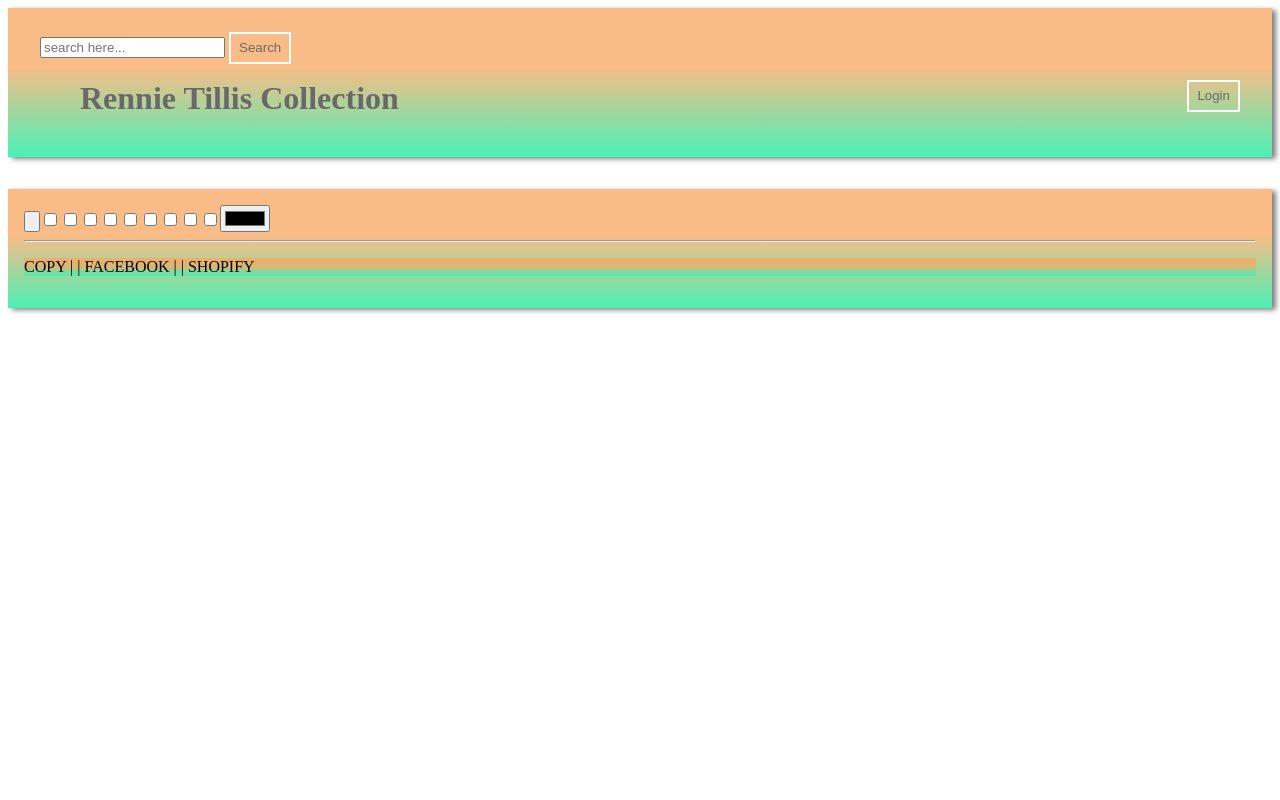
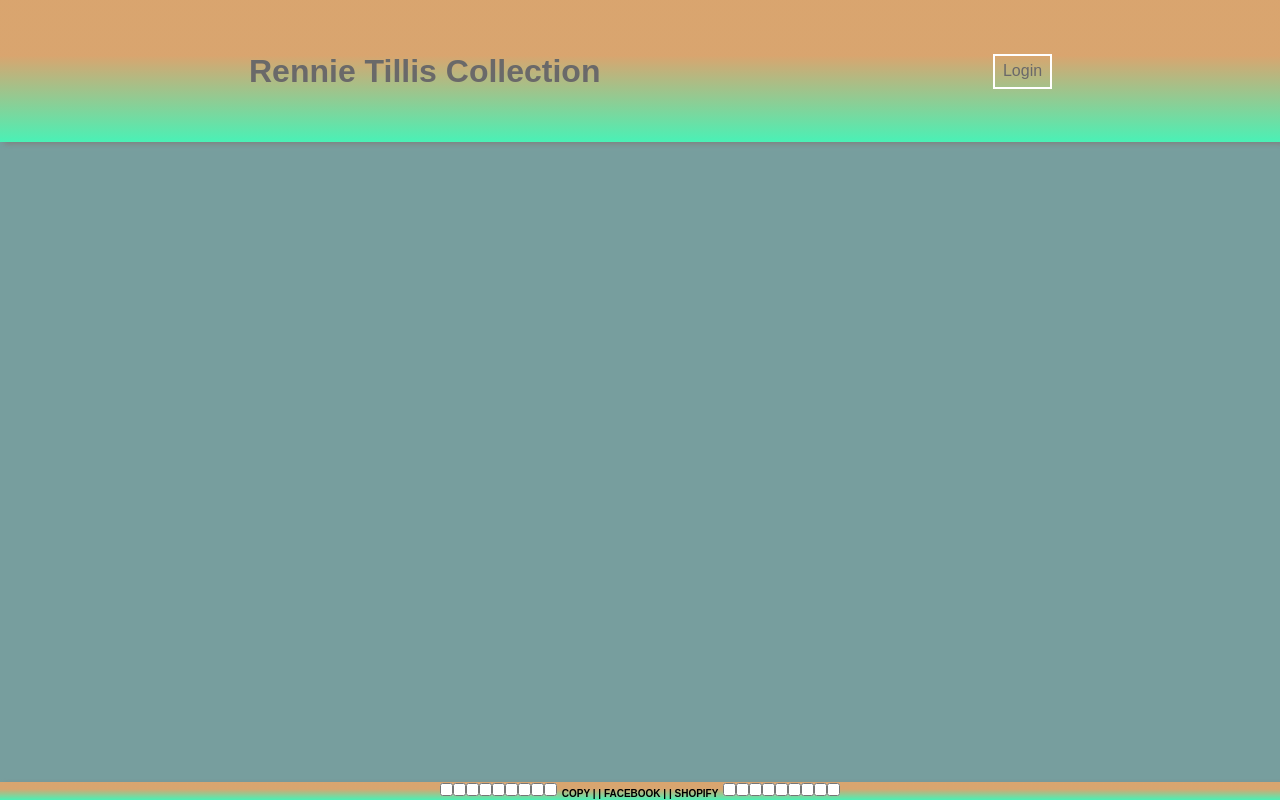
Before and after one commit to WisecarverWorks/RenKaw, a React (Create React App) app in the folder frontend/: page /renniedatabase in a window 1280 px wide. Built offline with nearby package versions, Linux system fonts and the light colour scheme.

Commit message:
fix: Updated layout, navbar, footer.

```diff
--- a/frontend/src/App.css
+++ b/frontend/src/App.css
@@ -1,18 +1,18 @@
-/* @import url("https://fonts.googleapis.com/css2?family=Poppins:wght@300;400&display=swap");
+@import url("https://fonts.googleapis.com/css2?family=Poppins:wght@300;400&display=swap");
 
 
 *,
 *::before,
 *::after {
-  margin: 0;
-  padding: 0;
+  margin: auto;
+  padding: inherit;
   box-sizing: inherit;
 }
 
 html {
   background-color: rgb(119, 158, 158);
   box-sizing: border-box;
-  font-family: "Poppins", sans-serif;
+  font-family: "Ununtu", sans-serif;
 }
 ul {
 }
@@ -60,8 +60,4 @@
   padding: 8px 16px;
   font-size: 12px;
 
-} */
-.app {
-background: linear-gradient(180deg, rgba(2,0,36,1) 0%, rgba(185,98,21,0.7609179413953081) 39%, rgba(0,212,255,1) 100%);
-
 }
--- a/frontend/src/App.js
+++ b/frontend/src/App.js
@@ -12,10 +12,13 @@
 
 // Util Imports
 import PrivateRoute from "./utils/PrivateRoute";
+import RennieDatabase from "./pages/RennieDatabase/RennieDatabase";
 
 
 
-  function App() {
+
+function App() {
+
     return (
       <div>
         <Navbar />
@@ -24,7 +27,12 @@
             path="/"
             element={
               <PrivateRoute>
-                <HomePage />
+                <ol>
+                  <RennieDatabase  />
+                </ol>
+                <ul>
+                  <HomePage />
+                </ul>
               </PrivateRoute>
             }
           />
@@ -33,7 +41,7 @@
         </Routes>
         <Footer />
       </div>
-    );
-  }
+  );
+}
 
-  export default App;
+export default App;
--- a/frontend/src/components/Footer/Footer.css
+++ b/frontend/src/components/Footer/Footer.css
@@ -1,21 +1,18 @@
 footer {
+  margin: auto;
   background: rgb(2,0,36);
   background: linear-gradient(180deg, rgba(248, 167, 96, 0.761) 39%, rgb(74, 241, 182) 100%);
   box-shadow: 4px 2px 5px gray;
   font: rgb(106, 105, 105);
-  margin-bottom: .5rem;
-  padding: 1rem 1rem;
-
-
-
-  /* background-color:skyblue;
+  margin-bottom: auto;
+  padding: .66rem .66rem;
   position: fixed;
   bottom: 0;
   font-size: x-small;
   left: 0;
   padding:.1rem;
   text-align: center;
-  width: 100%; */
+  width: 100%;
 }
 p {
   background: linear-gradient(180deg, rgba(248, 167, 96, 0.761) 39%, rgb(74, 241, 182) 100%);
--- a/frontend/src/components/Footer/Footer.jsx
+++ b/frontend/src/components/Footer/Footer.jsx
@@ -3,7 +3,6 @@
 const Footer = () => {
   return (
     <footer>
-      <input type='button' size='large'></input>
        <input type='checkbox'></input>
        <input type='checkbox'></input>
        <input type="checkbox"></input>
@@ -13,9 +12,16 @@
        <input type='checkbox'></input>
        <input type='checkbox'></input>
        <input type="checkbox"></input>
-       <input type="color"></input>
-          <hr></hr>
-        <p> COPY | | FACEBOOK | | SHOPIFY </p>
+        <b> COPY | | FACEBOOK | | SHOPIFY </b>
+        <input type='checkbox'></input>
+       <input type='checkbox'></input>
+       <input type="checkbox"></input>
+       <input type='checkbox'></input>
+       <input type='checkbox'></input>
+       <input type="checkbox"></input>
+       <input type='checkbox'></input>
+       <input type='checkbox'></input>
+       <input type="checkbox"></input>
     </footer>
   );
 };
--- a/frontend/src/components/NavBar/NavBar.css
+++ b/frontend/src/components/NavBar/NavBar.css
@@ -5,7 +5,7 @@
 }
 
 li {
-  font-size: 1rem;
+  font-size: .5rem;
 }
 
 .navBar {
@@ -17,8 +17,8 @@
   background: linear-gradient(180deg, rgba(248, 167, 96, 0.761) 39%, rgb(74, 241, 182) 100%);
   box-shadow: 4px 2px 5px gray;
   color: rgb(106, 105, 105);
-  margin-bottom: 2rem;
-  padding: 1.5rem 2rem;
+  margin-bottom: auto;
+  padding: .66rem .66rem;
 }
 
 .navBar button {
--- a/frontend/src/components/NavBar/NavBar.jsx
+++ b/frontend/src/components/NavBar/NavBar.jsx
@@ -14,12 +14,7 @@
   return (
     <div className="navBar">
       <div className="wrapper">
-        <div className="wrapper">
-          <div className="search">
-            <input type="text" placeholder="search here..." />{' '}
-            <button type='outlined' >Search</button>
-          </div>
-             <ul>
+          <div>     <ul>
                 <li className="brand">
                   <Link to="/" style={{ textDecoration: "none", color: "inherit" }}>
                    <b>Rennie Tillis Collection</b>
--- a/frontend/src/pages/HomePage/HomePage.js
+++ b/frontend/src/pages/HomePage/HomePage.js
@@ -29,8 +29,8 @@
   }, [token]);
   return (
     <div className = "container" >
-      <h1>Welcome {user.username}!</h1>
-       <h2>-MEMBER-TEST-PAGE-</h2>
+      {/* <h1>Welcome {user.username}!</h1> */}
+       {/* <h2>-MEMBER-TEST-PAGE-</h2> */}
         {members &&
           members.map((member) => (
           <p key={member.id}>
--- a/frontend/src/pages/RennieDatabase/RennieDatabase.jsx
+++ b/frontend/src/pages/RennieDatabase/RennieDatabase.jsx
@@ -0,0 +1,48 @@
+import React, { useState } from "react";
+
+import useCustomForm from "../../hooks/useCustomForm";
+
+const RennieDatabase = () => {
+  const defaultValues = useState({
+    types: "",
+    title: "",
+    price: "",
+
+
+  });
+  const [formData, handleInputChange, handleSubmit] = useCustomForm(
+    defaultValues,
+  );
+
+  return (
+    <div className="container">
+      <form className="form" onSubmit={handleSubmit}>
+        <body>
+            <ul>
+             <label> Types:{" "}</label>
+                <input type="text" value={formData.username} onChange={handleInputChange}/>
+             <label> Title:{" "}</label>
+                <input type="text" value={formData.firstName} onChange={handleInputChange}/>
+              <label> Price:{" "}</label>
+                 <input type="text" value={formData.lastName} onChange={handleInputChange}/>
+              <label> File:{" "}</label>
+                <file-XMLHttpRequestUpload type='file'></file-XMLHttpRequestUpload>
+            </ul>
+            <hr></hr>
+            <hr></hr>
+        </body>
+             <form>
+                <ol>
+                    <label>**Bullitien Board**</label>
+                    <textarea type='text' value={formData.New} onChange={handleInputChange} />
+                </ol>
+             </form>
+              <button>SELL!</button>
+            <hr></hr>
+            <hr></hr>
+      </form>
+    </div>
+  );
+};
+
+export default RennieDatabase;
```
Also changed, not shown: frontend/src/components/fileupload.jsx (added, +67 -0 lines), frontend/src/components/Bulliten/Bulliten.jsx (added).
